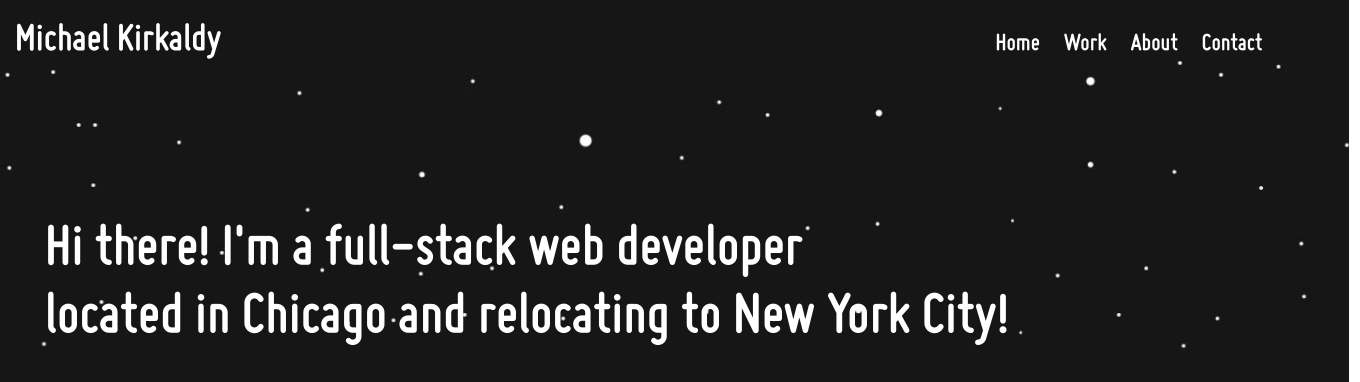
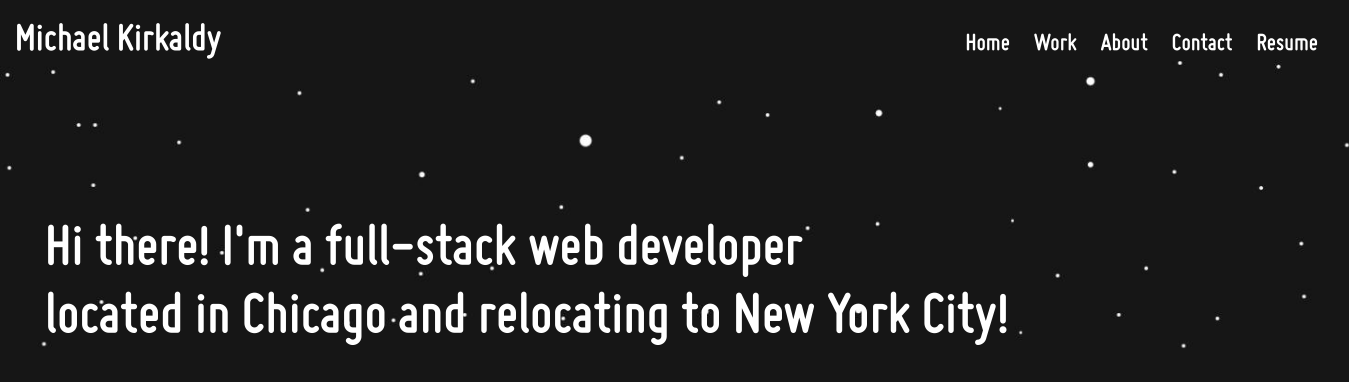
Before and after one commit to MichaelKirkaldyV/works, a Django app: page / in a window 1360 px wide. Shown: the top 382 px of the page. Run offline with Django 3.2, Linux system fonts and the light colour scheme; some libraries are stand-ins or nearby versions.

Commit message:
Final commit

```diff
--- a/apps/portfolio_/static/portfolio_/css/about.css
+++ b/apps/portfolio_/static/portfolio_/css/about.css
@@ -35,7 +35,7 @@
 
 nav {
 	display: inline-block;
-	margin-left: 750px;
+	margin-left: 720px;
 
 }
 
--- a/apps/portfolio_/static/portfolio_/css/contact.css
+++ b/apps/portfolio_/static/portfolio_/css/contact.css
@@ -35,7 +35,7 @@
 
 nav {
 	display: inline-block;
-	margin-left: 750px;
+	margin-left: 720px;
 
 }
 
--- a/apps/portfolio_/static/portfolio_/css/home.css
+++ b/apps/portfolio_/static/portfolio_/css/home.css
@@ -35,7 +35,7 @@
 
 nav {
 	display: inline-block;
-	margin-left: 750px;
+	margin-left: 720px;
 
 }
 
--- a/apps/portfolio_/static/portfolio_/css/success.css
+++ b/apps/portfolio_/static/portfolio_/css/success.css
@@ -35,7 +35,7 @@
 
 nav {
 	display: inline-block;
-	margin-left: 750px;
+	margin-left: 720px;
 
 }
 
--- a/apps/portfolio_/static/portfolio_/css/work.css
+++ b/apps/portfolio_/static/portfolio_/css/work.css
@@ -35,7 +35,7 @@
 
 nav {
 	display: inline-block;
-	margin-left: 750px;
+	margin-left: 720px;
 
 }
 
--- a/apps/portfolio_/templates/portfolio_/about.html
+++ b/apps/portfolio_/templates/portfolio_/about.html
@@ -15,6 +15,7 @@
 				<a href="/work">Work</a>
 				<a href="/about">About</a>
 				<a href="/contact">Contact</a>
+				<a href="static/portfolio_/documents/resume19.pdf" download="Michael-resume">Resume</a>
 			</nav>
 		</div>
 		<div class="body">
--- a/apps/portfolio_/templates/portfolio_/contact.html
+++ b/apps/portfolio_/templates/portfolio_/contact.html
@@ -15,6 +15,7 @@
 				<a href="/work">Work</a>
 				<a href="/about">About</a>
 				<a href="/contact">Contact</a>
+				<a href="static/portfolio_/documents/resume19.pdf" download="Michael-resume">Resume</a>
 			</nav>
 		</div>
 		<div class="body">
--- a/apps/portfolio_/templates/portfolio_/home.html
+++ b/apps/portfolio_/templates/portfolio_/home.html
@@ -15,6 +15,7 @@
 				<a href="/work">Work</a>
 				<a href="/about">About</a>
 				<a href="/contact">Contact</a>
+				<a href="static/portfolio_/documents/resume19.pdf" download="Michael-resume">Resume</a>
 			</nav>
 		</div>
 		<div class="body">
--- a/apps/portfolio_/templates/portfolio_/success.html
+++ b/apps/portfolio_/templates/portfolio_/success.html
@@ -15,6 +15,7 @@
 				<a href="/work">Work</a>
 				<a href="/about">About</a>
 				<a href="/contact">Contact</a>
+				<a href="static/portfolio_/documents/resume19.pdf" download="Michael-resume">Resume</a>
 			</nav>
 		</div>
 		<div class="body">
--- a/apps/portfolio_/templates/portfolio_/work.html
+++ b/apps/portfolio_/templates/portfolio_/work.html
@@ -15,6 +15,7 @@
 				<a href="/work">Work</a>
 				<a href="/about">About</a>
 				<a href="/contact">Contact</a>
+				<a href="static/portfolio_/documents/resume19.pdf" download="Michael-resume">Resume</a>
 			</nav>
 		</div>
 		<div class="body">
```
Also changed, not shown: db.sqlite3, 1 other file.
